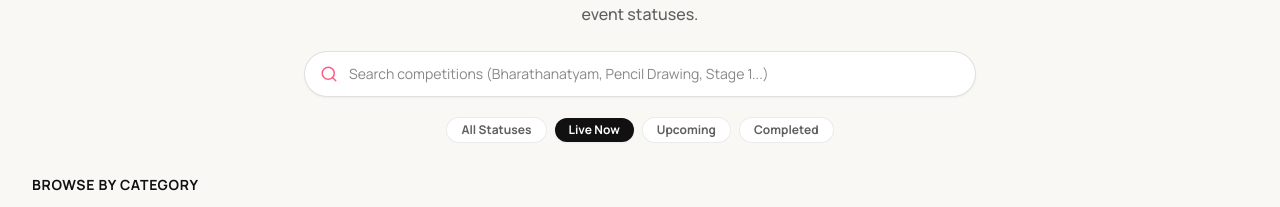
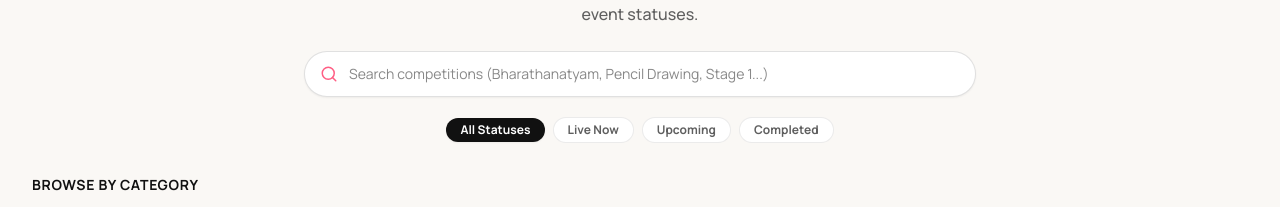
Before and after one commit to kavexa432/KALATHMAKAM, a React (Vite) app: page / in a window 1280 px wide. Shown: the part 1327-1534 px from the top of the page. Built offline with nearby package versions, Linux system fonts and the light colour scheme; no server answers; the database is empty.

Commit message:
fix: events section shows all by default, search auto-clears status filter

```diff
--- a/src/frontend/website/components/LiveEventsSection.tsx
+++ b/src/frontend/website/components/LiveEventsSection.tsx
@@ -69,7 +69,7 @@ export const LiveEventsSection: React.FC = () => {
   const { events } = useFestival();
   const [searchQuery, setSearchQuery] = useState('');
   const [selectedCategoryTile, setSelectedCategoryTile] = useState<string | null>(null);
-  const [statusFilter, setStatusFilter] = useState<string>('Running');
+  const [statusFilter, setStatusFilter] = useState<string>('All');
   const [selectedEvent, setSelectedEvent] = useState<EventModel | null>(null);
 
   const publicEvents = events.filter((e) => e.publishToWebsite);
@@ -197,7 +197,11 @@ export const LiveEventsSection: React.FC = () => {
               type="text"
               placeholder="Search competitions (Bharathanatyam, Pencil Drawing, Stage 1...)"
               value={searchQuery}
-              onChange={(e) => setSearchQuery(e.target.value)}
+              onChange={(e) => {
+                  setSearchQuery(e.target.value);
+                  // When user types a search, show all statuses so results aren't hidden
+                  if (e.target.value.trim()) setStatusFilter('All');
+                }}
               className="w-full pl-11 pr-4 py-3 rounded-full bg-white border border-black/12 text-xs sm:text-sm font-sans-manrope text-[#111111] shadow-xs focus:outline-none focus:border-[#FF5E84] focus:ring-2 focus:ring-[#FF5E84]/20"
             />
           </div>
```
